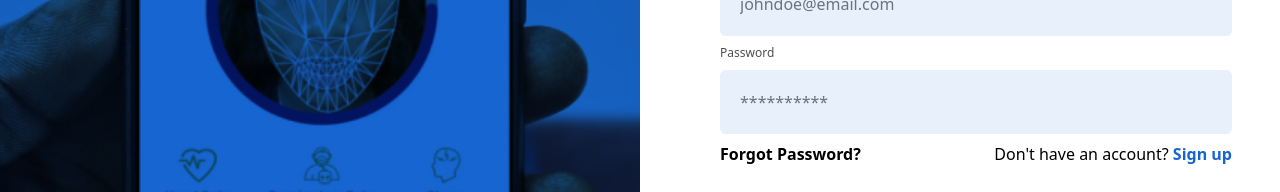
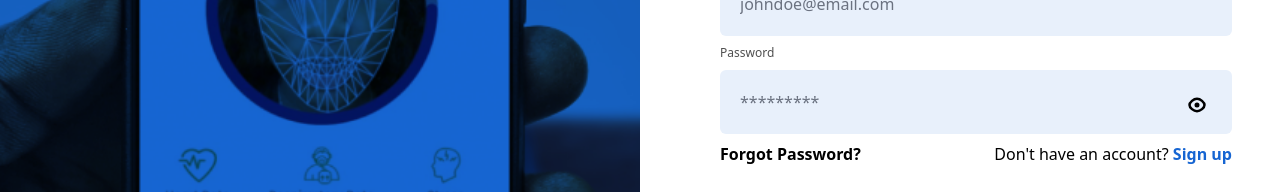
Before and after one commit to TalabiDele/signaladoc-payment-update, a React (Create React App) app: page /vsm in a window 1280 px wide. Both pictures are taken after a click on the element "Login". Shown: the part 262-454 px from the top of the page. Built offline with nearby package versions, Linux system fonts and the light colour scheme.

Commit message:
Added show and hide password

```diff
--- a/src/components/VSMLogin.js
+++ b/src/components/VSMLogin.js
@@ -2,12 +2,15 @@ import React, { useState, useContext } from "react";
 import AuthContext from "../Context/AuthContext";
 import { GoogleLogin } from "@react-oauth/google";
 import { GoogleOAuthProvider } from "@react-oauth/google";
+import { GrFormViewHide, GrFormView } from "react-icons/gr";
+
 // import { GoogleLogin } from "react-google-login";
 // import GoogleLogin from "react-google-login";
 
 const VsmLogin = () => {
   const [password, setPassword] = useState("");
   const [username, setUsername] = useState("");
+  const [show, setShow] = useState(false);
 
   const {
     login,
@@ -116,15 +119,32 @@ const VsmLogin = () => {
           >
             Password
           </label>
+          <div className=" relative">
+            <div className="absolute right-5 top-5 text-3xl">
+              {show ? (
+                <GrFormViewHide
+                  onClick={() => setShow(false)}
+                  className="text-primary"
+                  color="#1665D2"
+                />
+              ) : (
+                <GrFormView
+                  onClick={() => setShow(true)}
+                  className="text-primary"
+                  color="#1665D2"
+                />
+              )}
+            </div>
             <input
-            type="password"
+              type={show ? "text" : "password"}
               id="password"
               name="password"
               value={password}
               onChange={(e) => setPassword(e.target.value)}
-            placeholder="**********"
+              placeholder={`*********`}
               className=" border-none bg-input-blue rounded-md py-5 px-5 w-full mb-2 lg:w-full sm:w-full xs:w-full ss:w-full "
             />
+          </div>
 
           <div className=" flex justify-between">
             <p
```
Lines whose indentation alone changed are shown as unchanged.
